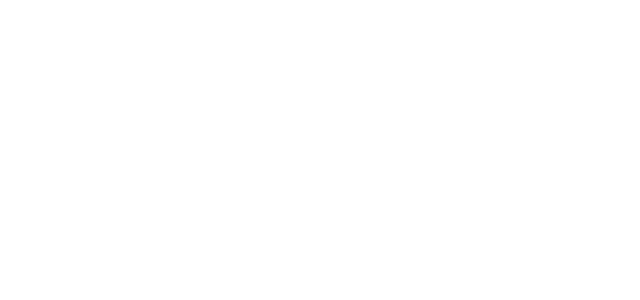
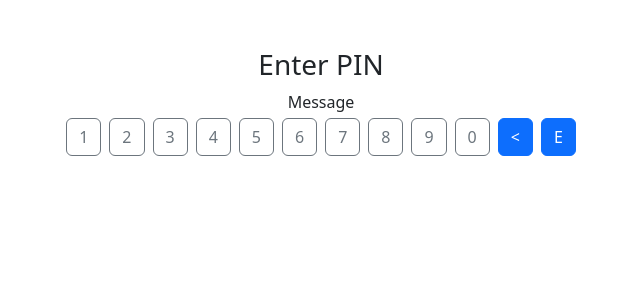
Before and after one commit to Dilnoza-Tasheva/homework67, a React (Vite) app: page / in a window 1280 px wide. Shown: the top 300 px of the page, without its empty margins (319-959 px from the left). Built offline with nearby package versions, Linux system fonts and the light colour scheme.

Commit message:
Created main files including store, slice and pinClicker component. Added basic bootstrap layout to the component that displays the buttons

```diff
--- a/src/App.tsx
+++ b/src/App.tsx
@@ -1,10 +1,11 @@
+import PinClicker from './Containers/pinClicker.tsx';
 
 const App = () => {
 
 
   return (
     <>
-
+      <PinClicker/>
     </>
   );
 };
--- /dev/null
+++ b/src/Containers/pinClicker.tsx
@@ -0,0 +1,23 @@
+
+
+const PinClicker = () => {
+  return (
+    <>
+      <div className="d-flex flex-column align align-items-center mt-5">
+        <h3>Enter PIN</h3>
+        <div>Message</div>
+
+        <div className="d-flex flex-wrap justify-content-center">
+          {[1, 2, 3, 4, 5, 6, 7, 8, 9, 0].map((number) => (
+            <button key={number} className="btn btn-outline-secondary m-1">{number}</button>
+          ))}
+
+          <button className="btn btn-primary m-1"> &lt; </button>
+          <button className="btn btn-primary m-1"> E</button>
+        </div>
+      </div>
+    </>
+  );
+};
+
+export default PinClicker;
--- /dev/null
+++ b/src/app/store.ts
@@ -0,0 +1,7 @@
+import { configureStore } from '@reduxjs/toolkit';
+
+
+export const store = configureStore({
+  reducer: {
+  }
+});
--- a/src/main.tsx
+++ b/src/main.tsx
@@ -2,9 +2,13 @@
 import { createRoot } from 'react-dom/client';
 import App from './App.tsx';
 import "bootstrap/dist/css/bootstrap.min.css";
+import {store} from "./app/store.ts";
+import {Provider} from "react-redux";
 
 createRoot(document.getElementById('root')!).render(
   <StrictMode>
-    <App />
+      <Provider store={store}>
+          <App />
+      </Provider>
   </StrictMode>,
 );
```
Also changed, not shown: src/Containers/pinClickerSlice.ts (added).
